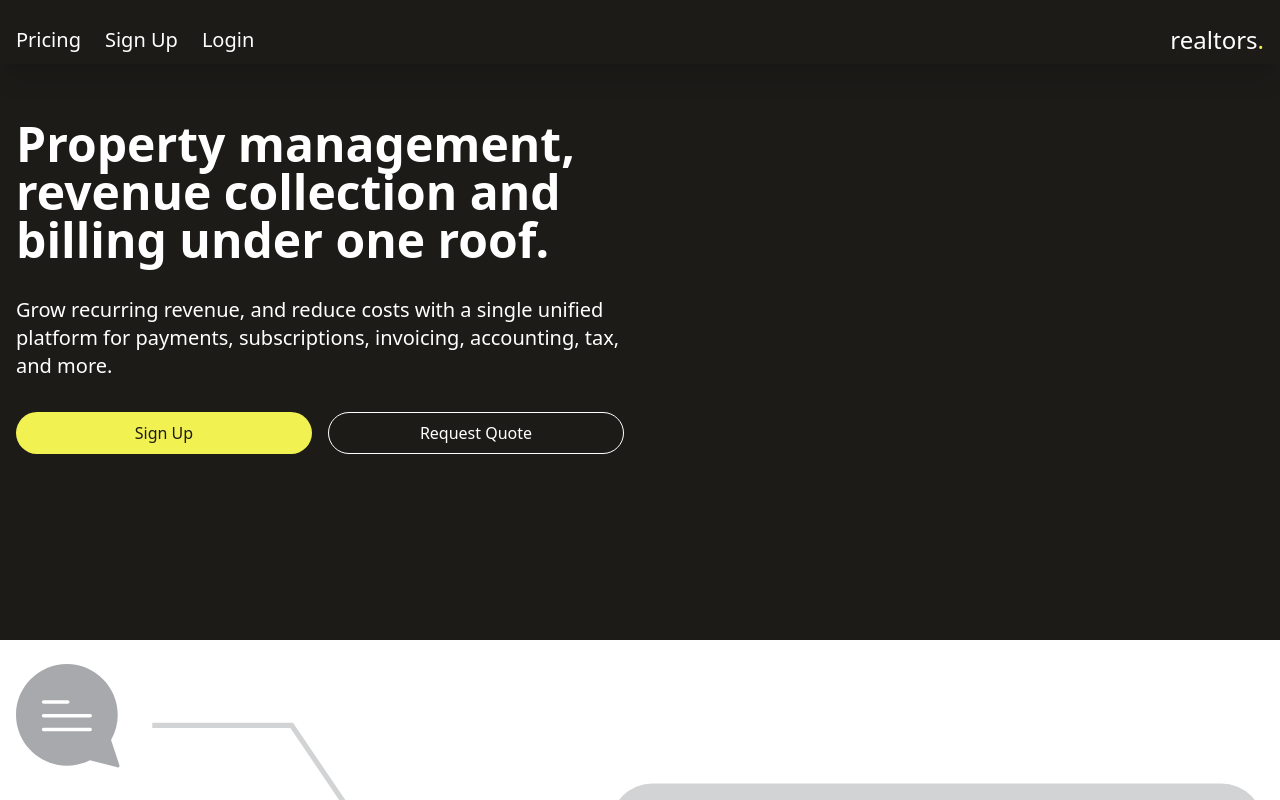
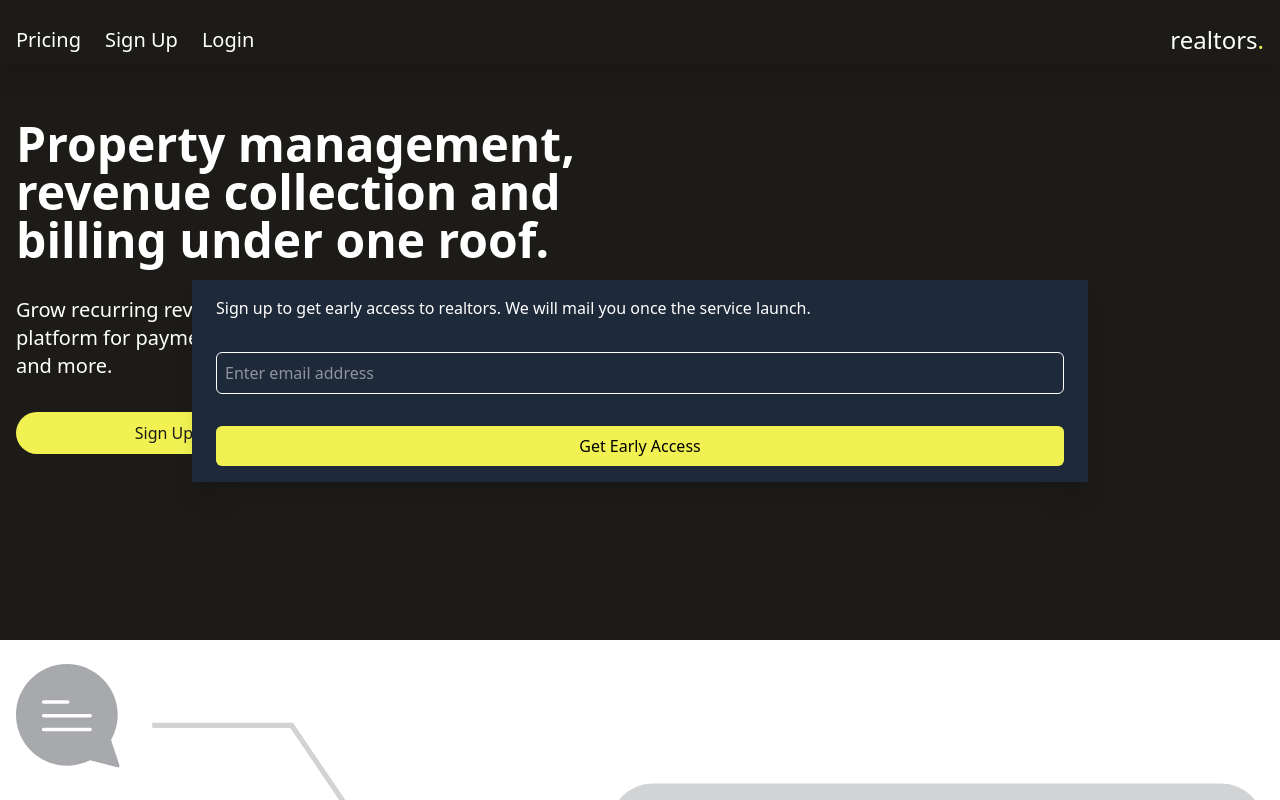
Before and after one commit to pacheko-ke/realtor, a React (Vite) app: page / in a window 1280 px wide. Shown: the top 800 px of the page. Built offline with nearby package versions, Linux system fonts and the light colour scheme.

Commit message:
add image illustration placeholder

```diff
--- a/src/components/Home.jsx
+++ b/src/components/Home.jsx
@@ -36,7 +36,7 @@ export default function Home() {
 
             </div>
             <img src={Dashboard} alt="image here" className='mx-4 mt-6 ' />
-            {/* <EarlyAccess /> */}
+            <EarlyAccess />
 
 
         </div>
```
